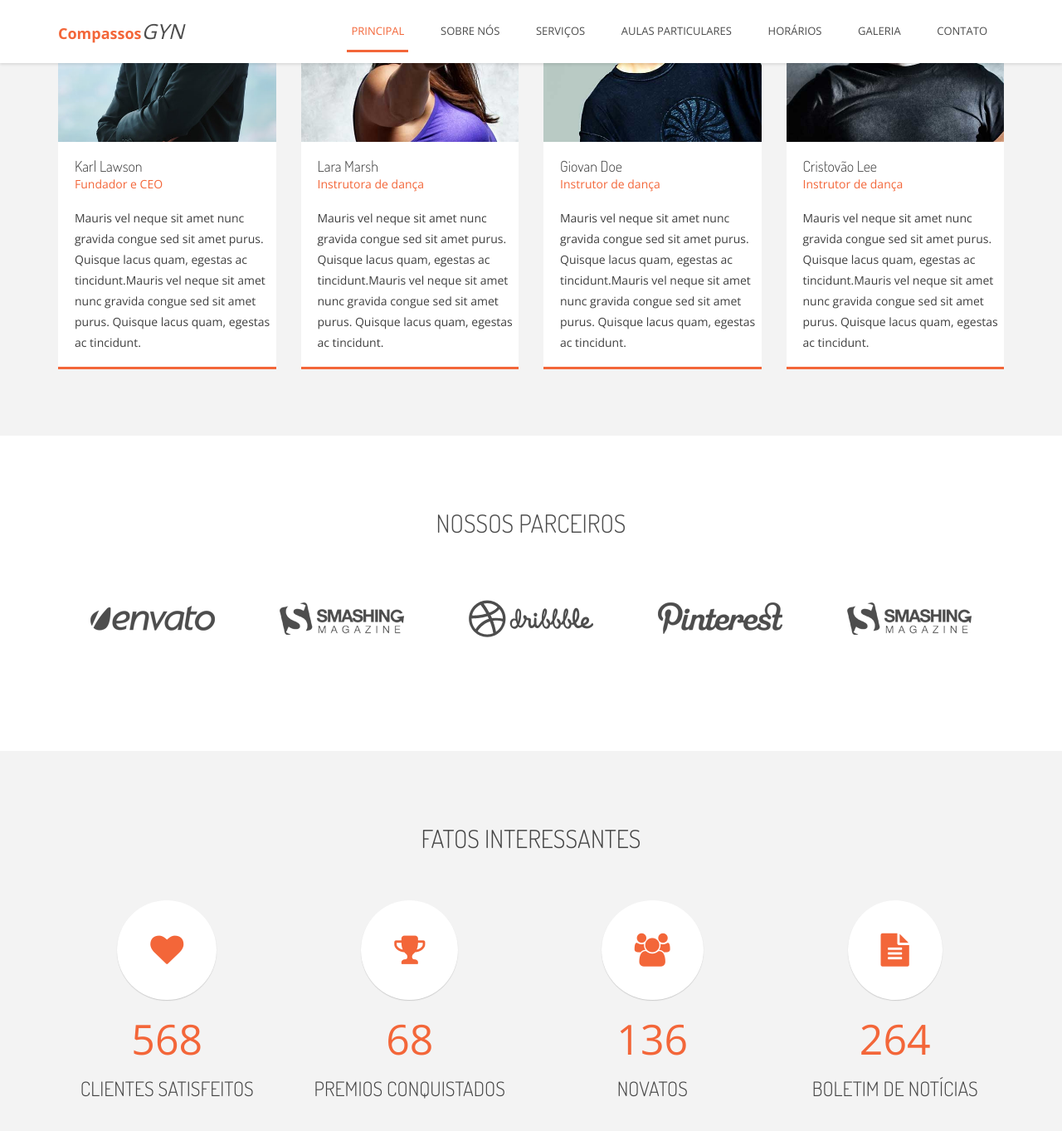
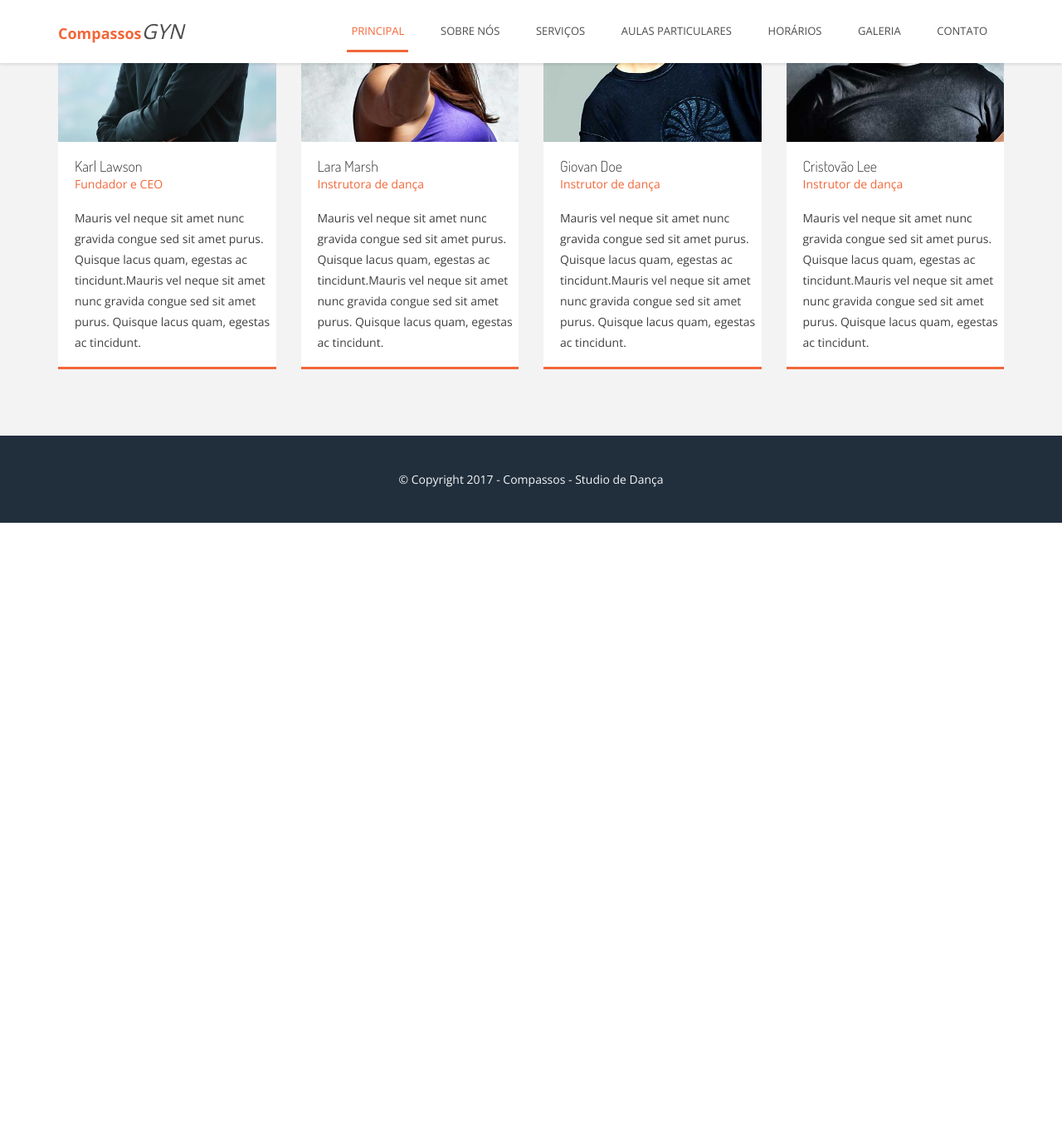
Before and after one commit to 5devmonkeys/comp, a Jekyll site: the page built from sobre.html, in a window 1280 px wide and 1400 px high, scrolled down 2268 px. Shown: the top 1363 px of the window at 83% size. Built offline with Jekyll 4.4.1, drawn with Linux system fonts in a browser that asks for light colours; after the commit the page ends 2898 px from its top, so only the background shows below that.

Commit message:
remove partners and fun facts - about

```diff
--- a/sobre.html
+++ b/sobre.html
@@ -219,113 +219,3 @@ layout: default
             </div>
         </div>
     </section>
-
-     <section class="light_section">
-        <div class="container">
-            <header class="section_header text-center">
-                <h2> Nossos parceiros</h2>
-            </header>
-            <div class="row">
-                <div class="col-sm-12">
-                    <div id="partners-carousel" class="owl-carousel">
-                        <div>
-                            <a href="#">
-                                <img src="example/partner1.png" alt="">
-                            </a>
-                        </div>
-
-                        <div>
-                            <a href="#">
-                                <img src="example/partner2.png" alt="">
-                            </a>
-                        </div>
-
-                        <div>
-                            <a href="#">
-                                <img src="example/partner3.png" alt="">
-                            </a>
-                        </div>
-
-                        <div>
-                            <a href="#">
-                                <img src="example/partner4.png" alt="">
-                            </a>
-                        </div>
-
-                        <div>
-                            <a href="#">
-                                <img src="example/partner5.png" alt="">
-                            </a>
-                        </div>
-
-                        <div>
-                            <a href="#">
-                                <img src="example/partner6.png" alt="">
-                            </a>
-                        </div>
-
-                        <div>
-                            <a href="#">
-                                <img src="example/partner1.png" alt="">
-                            </a>
-                        </div>
-
-                    </div>
-                </div>
-            </div>
-        </div>
-    </section>
-
-<section class="fan_facts grey_section">
-    <div class="container">
-        <header class="section_header text-center">
-            <h2>Fatos interessantes</h2>
-        </header>
-        <div class="row">
-            <div class="col-sm-6 col-md-3">
-                <div class="teaser with_counter">
-                    <div class="teaser_icon">
-                        <i class="fa fa-heart"></i>
-                    </div>
-                    <div class="teaser_description">
-                        <p class="counter" data-from="0" data-to="568" data-speed="1800"></p>
-                        <h3>clientes satisfeitos</h3>
-                    </div>
-                </div>
-            </div>
-            <div class="col-sm-6 col-md-3">
-                <div class="teaser with_counter">
-                    <div class="teaser_icon">
-                        <i class="fa fa-trophy"></i>
-                    </div>
-                    <div class="teaser_description">
-                        <p class="counter" data-from="0" data-to="68" data-speed="1800"></p>
-                        <h3>premios conquistados</h3>
-                    </div>
-                </div>
-            </div>
-            <div class="col-sm-6 col-md-3">
-                <div class="teaser with_counter">
-                    <div class="teaser_icon">
-                        <i class="fa fa-users"></i>
-                    </div>
-                    <div class="teaser_description">
-                        <p class="counter" data-from="0" data-to="136" data-speed="1800"></p>
-                        <h3>novatos</h3>
-                    </div>
-                </div>
-            </div>
-            <div class="col-sm-6 col-md-3">
-                <div class="teaser with_counter">
-                    <div class="teaser_icon">
-                        <i class="fa fa-file-text"></i>
-                    </div>
-                    <div class="teaser_description">
-                        <p class="counter" data-from="0" data-to="264" data-speed="1800"></p>
-                        <h3>boletim de notícias</h3>
-                    </div>
-                </div>
-            </div>
-        </div>
-    </div>
-</section>
```
